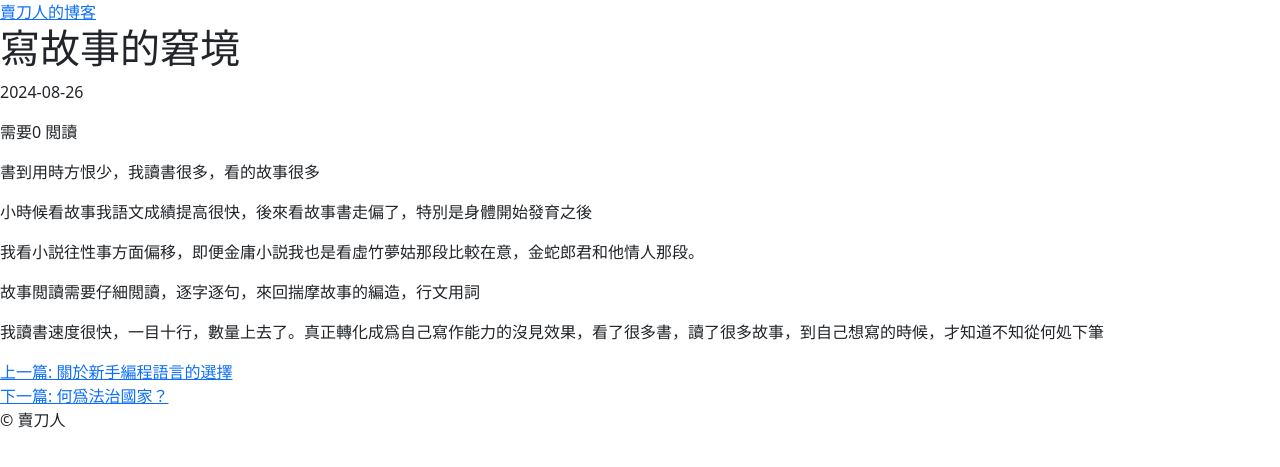
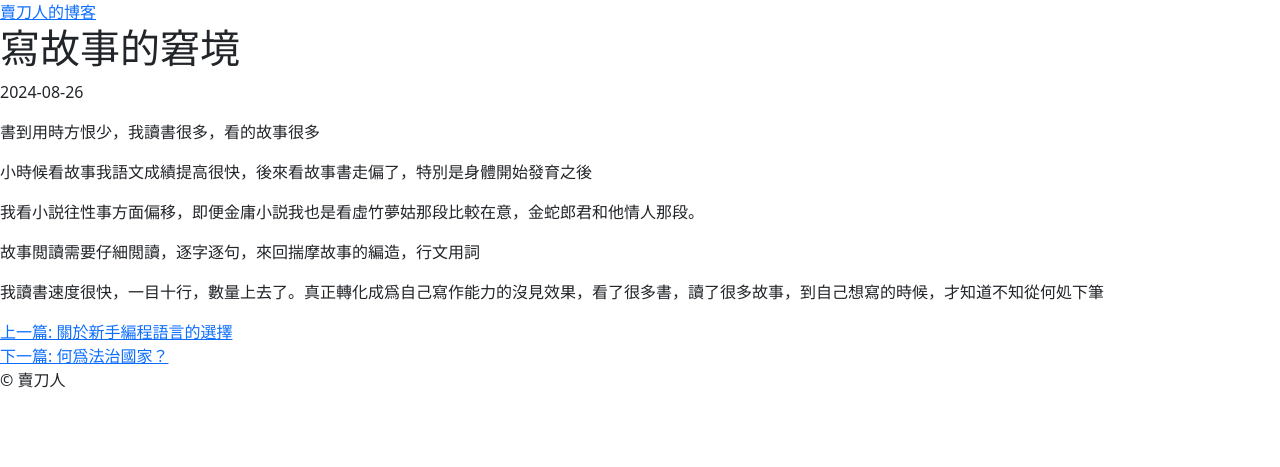
Before and after one commit to maidaoren/maidaoren.github.io, a Jekyll site: the page built from _posts/2024-08-26-write-history.md, in a window 1280 px wide. Shown: the top 467 px of the page. Built offline with Jekyll 4.4.1, drawn with Linux system fonts in a browser that asks for light colours.

Commit message:
Update post.html

```diff
--- a/_layouts/post.html
+++ b/_layouts/post.html
@@ -9,7 +9,7 @@
   {%- endif -%}
   <header>
     <!-- <h1 class="postTitle">{{ page.title }}</h1> -->
-    <p class="meta">{{ page.date | date: '%Y-%m-%d' }}</p> 需要<span class="time">{{ page.content | number_of_words | divided_by:180 }}</span> 閲讀</p>
+    <p class="meta">{{ page.date | date: '%Y-%m-%d' }}</p>
   </header>
 
   {{ content }}
```
